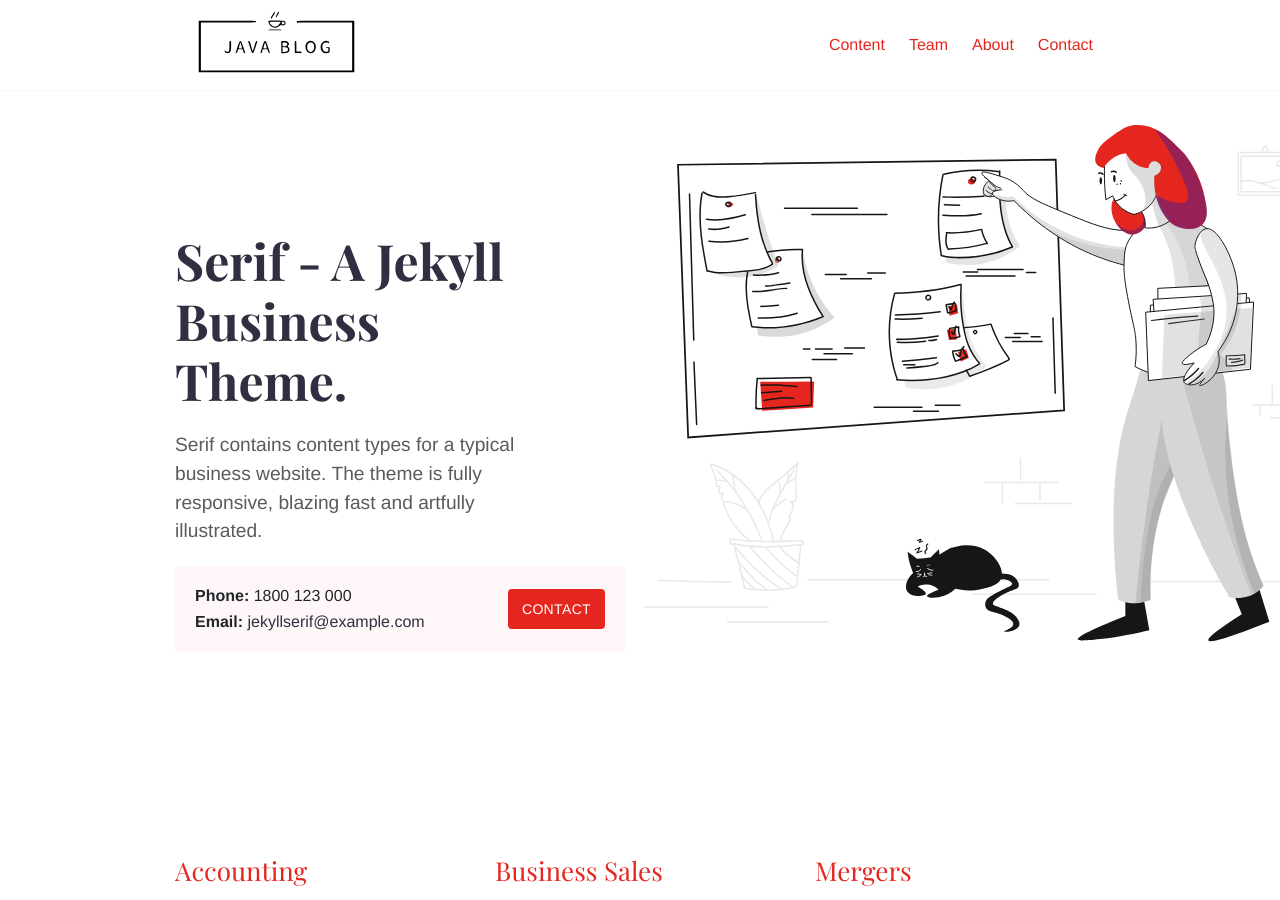
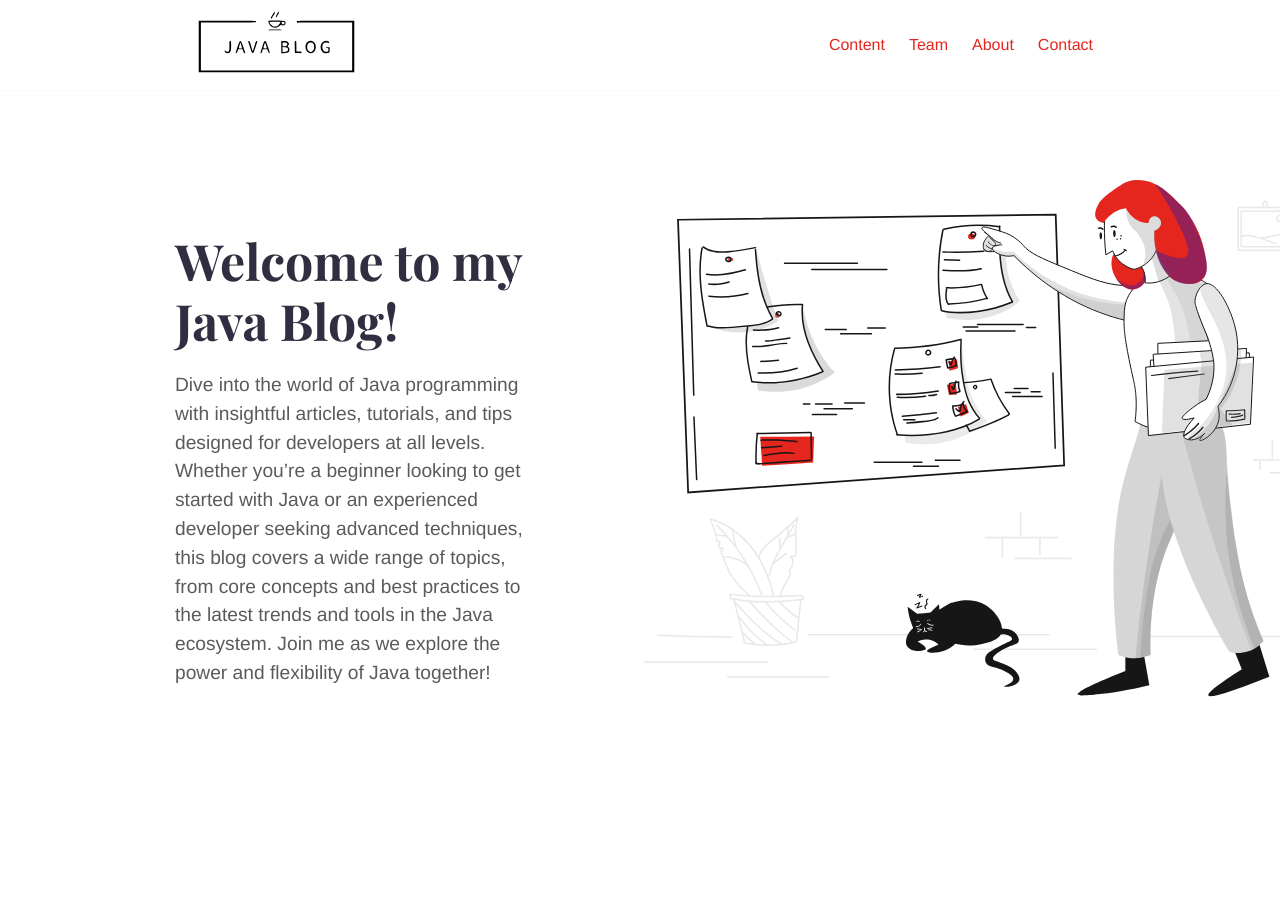
Before and after one commit to IamRaviMaurya/javablog, a Jekyll site: the page built from index.md, in a window 1280 px wide and 900 px high. Built offline with Jekyll 4.4.1, drawn with Linux system fonts in a browser that asks for light colours.

Commit message:
worked on mobile side logo

```diff
--- a/_config.yml
+++ b/_config.yml
@@ -3,7 +3,7 @@ permalink: pretty
 title: 'Java Blog'
 
 logo:
-  mobile: "images/logo/logo-mobile.svg"
+  mobile: "images/logo/java-svgrepo-com.svg"
   mobile_height: "32px"
   mobile_width: "32px"
   desktop: "images/logo/java-blog.svg"
--- a/_data/contact.yml
+++ b/_data/contact.yml
@@ -1,3 +1,3 @@
-email: 'jekyllserif@example.com'
-phone: '1800 123 000'
+email: 'ravimurya04@gmail.com'
+phone: '8484084928'
 contact_button_link: 'contact'
--- a/_layouts/home.html
+++ b/_layouts/home.html
@@ -9,7 +9,7 @@ bodyClass: "page-home"
       <div class="col-12 col-md-7 col-lg-6 order-2 order-md-1">
         {{ content }}
         {% if page.show_call_box %}
-          {% include call.html show_button=true %}
+          <!-- {% include call.html show_button=false %} -->
         {% endif %}
       </div>
       {% if page.intro_image %}
--- a/index.md
+++ b/index.md
@@ -8,6 +8,6 @@ intro_image_hide_on_mobile: true
 show_call_box: true
 ---
 
-# Serif - A Jekyll Business Theme.
+# Welcome to my Java Blog!
 
-Serif contains content types for a typical business website. The theme is fully responsive, blazing fast and artfully illustrated.
+Dive into the world of Java programming with insightful articles, tutorials, and tips designed for developers at all levels. Whether you're a beginner looking to get started with Java or an experienced developer seeking advanced techniques, this blog covers a wide range of topics, from core concepts and best practices to the latest trends and tools in the Java ecosystem. Join me as we explore the power and flexibility of Java together!
```
Also changed, not shown: images/logo/java-svgrepo-com.svg (added).
